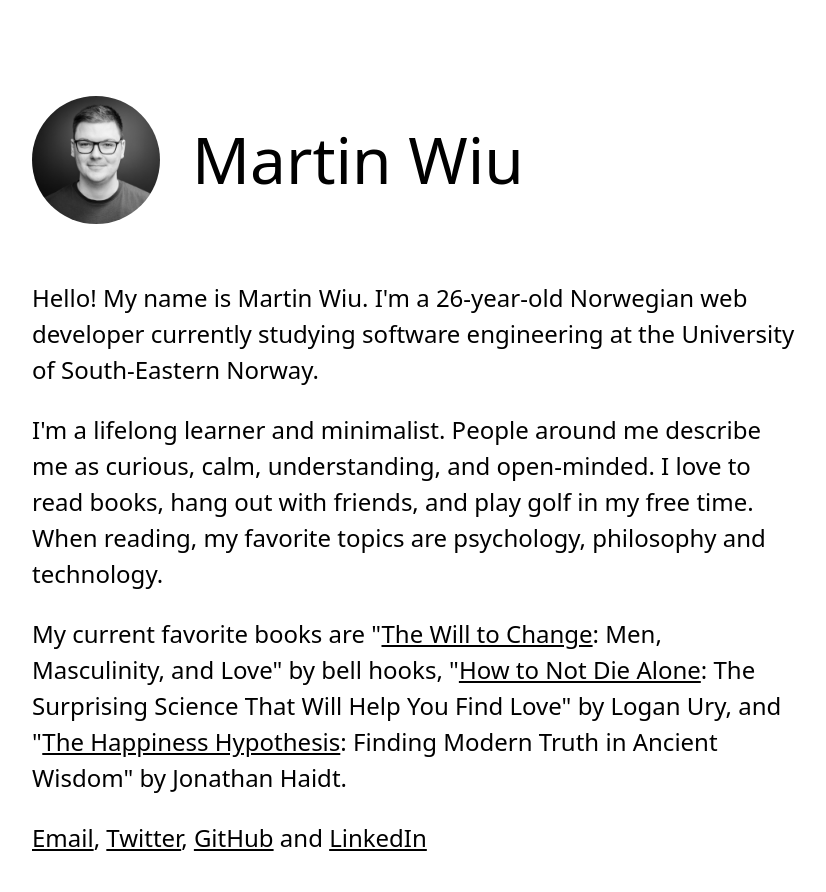
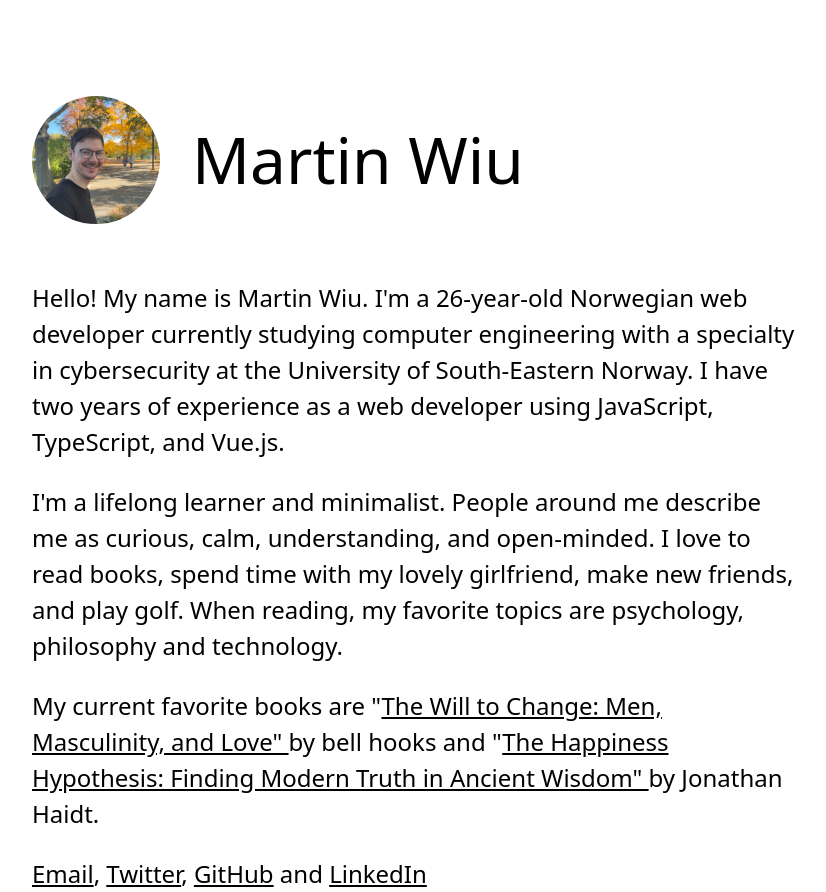
Before and after one commit to wiu753/martinwiu.com, a Nuxt app: page / in a window 1280 px wide. Shown: the whole page, without its empty margins (32-858 px from the left). Before the commit the page ends 856 px from the top, so only its background shows below. Built offline with nearby package versions, Linux system fonts and the light colour scheme; what @tailwindcss/ui would draw is missing.

Commit message:
Update text in index

```diff
--- a/pages/index.vue
+++ b/pages/index.vue
@@ -2,30 +2,28 @@
   <main>
     <p class="mb-6">
       Hello! My name is Martin Wiu. I'm a {{ age }}-year-old Norwegian web
-      developer currently studying software engineering at the University of
-      South-Eastern Norway.
+      developer currently studying computer engineering with a specialty in
+      cybersecurity at the University of South-Eastern Norway. I have two years
+      of experience as a web developer using JavaScript, TypeScript, and Vue.js.
     </p>
     <p class="mb-6">
       I'm a lifelong learner and minimalist. People around me describe me as
-      curious, calm, understanding, and open-minded. I love to read books, hang
-      out with friends, and play golf in my free time. When reading, my favorite
-      topics are psychology, philosophy and technology.
+      curious, calm, understanding, and open-minded. I love to read books, spend
+      time with my lovely girlfriend, make new friends, and play golf. When
+      reading, my favorite topics are psychology, philosophy and technology.
     </p>
     <p class="mb-6">
       My current favorite books are "<a
         href="https://www.amazon.co.uk/Will-Change-Men-Masculinity-Love-ebook/dp/B00BORC1R8/"
         class="underline"
-        >The Will to Change</a
-      >: Men, Masculinity, and Love" by bell hooks, "<a
-        href="https://www.amazon.co.uk/How-Not-Die-Alone-Surprising-ebook/dp/B08SXX2QFM/"
-        class="underline"
-        >How to Not Die Alone</a
-      >: The Surprising Science That Will Help You Find Love" by Logan Ury, and
-      "<a
+        >The Will to Change: Men, Masculinity, and Love"
+      </a>
+      by bell hooks and "<a
         href="https://www.amazon.com/Happiness-Hypothesis-Finding-Modern-Ancient/dp/0465028020"
         class="underline"
-        >The Happiness Hypothesis</a
-      >: Finding Modern Truth in Ancient Wisdom" by Jonathan Haidt.
+        >The Happiness Hypothesis: Finding Modern Truth in Ancient Wisdom"
+      </a>
+      by Jonathan Haidt.
     </p>
     <p class="flex flex-col">
       <span>
```
Also changed, not shown: static/martinwiu.jpeg.
